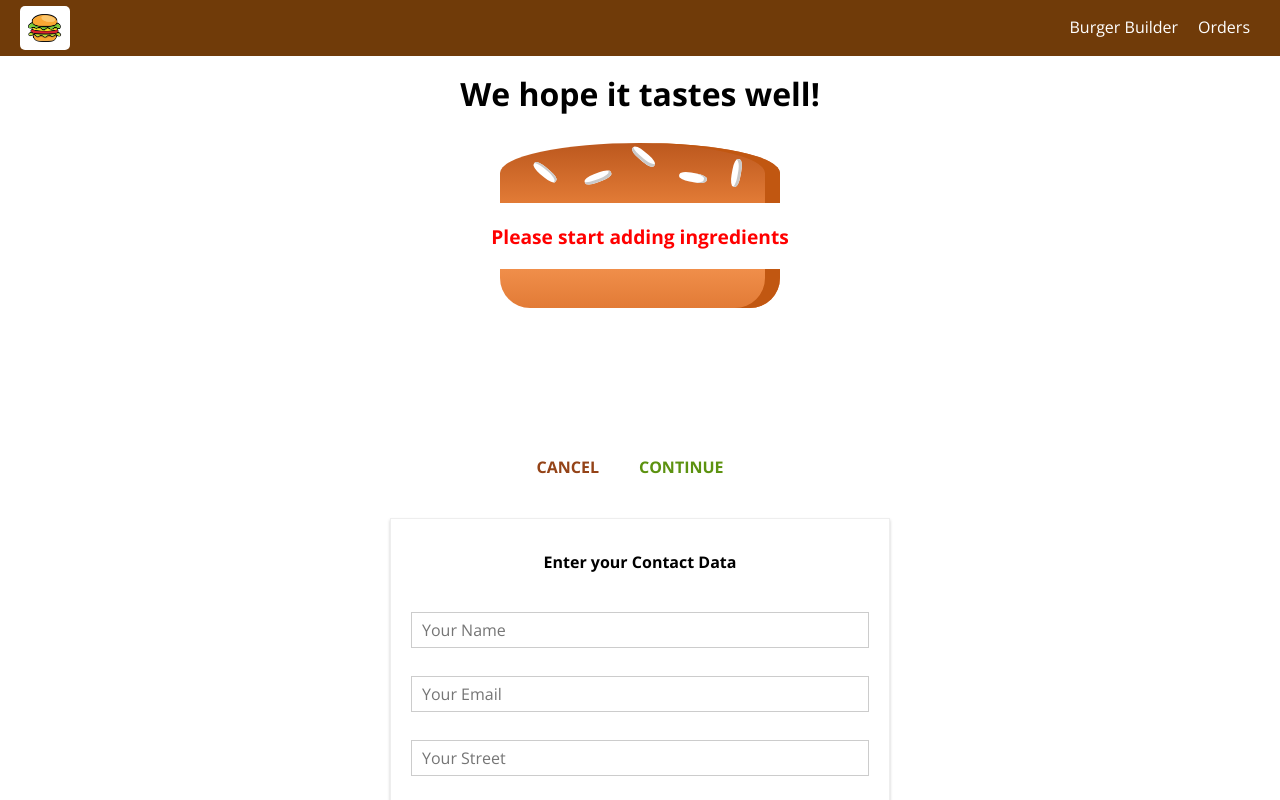
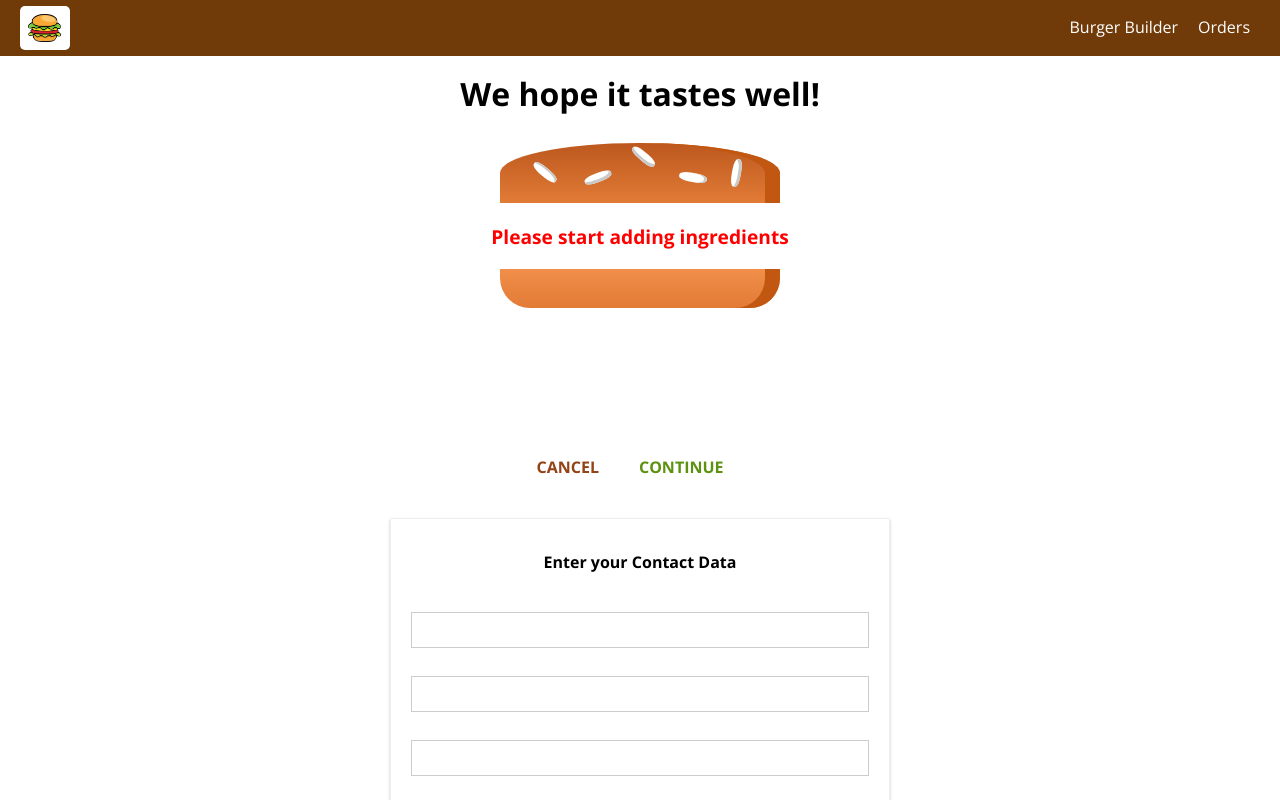
Before and after one commit to reymillenium/udemy_reactjs_burger_builder, a React (Create React App) app: page /checkout in a window 1280 px wide. Both pictures are taken after a click on the button "CONTINUE". Shown: the top 800 px of the page. Built offline with nearby package versions, Linux system fonts and the light colour scheme.

Commit message:
Modified the ContactDatam container by addding the InputElement that will be used as a model to dinamycally render the form. Modifid the Input component by changinf the whole switch sentence

```diff
--- a/src/components/UI/Input/Input.js
+++ b/src/components/UI/Input/Input.js
@@ -3,15 +3,21 @@ import classes from './Input.module.scss';
 
 const input = (props) => {
     let inputElement = null;
-    switch (props.inputtype) {
+    switch (props.elementType) {
         case ('input'):
-            inputElement = <input {...props} className={classes.InputElement}/>;
+            inputElement = <input
+                className={classes.InputElement}
+                {...props.elementConfig} value={props.value}/>;
             break;
         case ('textarea'):
-            inputElement = <textarea {...props} className={classes.InputElement}/>;
+            inputElement = <textarea
+                className={classes.InputElement}
+                {...props.elementConfig} value={props.value}/>;
             break;
         default:
-            inputElement = <input {...props} className={classes.InputElement}/>;
+            inputElement = <input
+                className={classes.InputElement}
+                {...props.elementConfig} value={props.value}/>;
             break;
     }
 
--- a/src/containers/Checkout/ContactData/ContactData.js
+++ b/src/containers/Checkout/ContactData/ContactData.js
@@ -124,9 +124,12 @@ class ContactData extends Component {
                 {/*<input className={classes.Input} type="text" name={'postal'} placeholder={'Your Postal Code'}/>*/}
 
                 <Input inputtype={'input'} type="text" name={'name'} placeholder={'Your Name'}/>
-                <Input inputtype={'input'} type="email" name={'email'} placeholder={'Your Email'}/>
                 <Input inputtype={'input'} type="text" name={'street'} placeholder={'Your Street'}/>
-                <Input inputtype={'input'} type="text" name={'postal'} placeholder={'Your Postal Code'}/>
+                <Input inputtype={'input'} type="text" name={'postal'} placeholder={'Your Zip Code'}/>
+                <Input inputtype={'input'} type="text" name={'country'} placeholder={'Your Country'}/>
+                <Input inputtype={'input'} type="email" name={'zipcode'} placeholder={'Your Email'}/>
+
+                <Input elementType={'...'} elementConfig={'...'} value={'...'}/>
 
                 <Button buttonType={'Success'} clicked={this.orderHandler}>ORDER</Button>
             </form>
```
